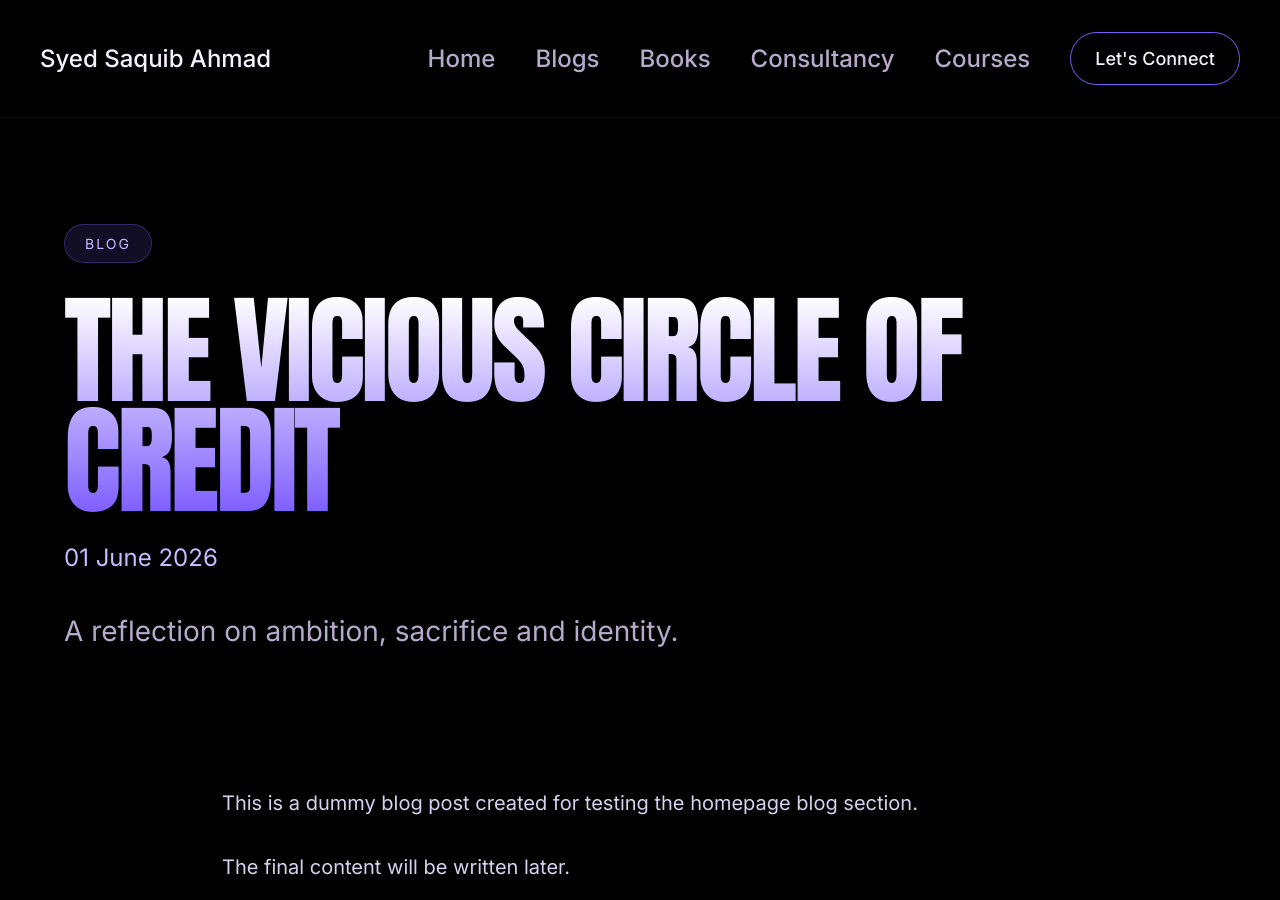
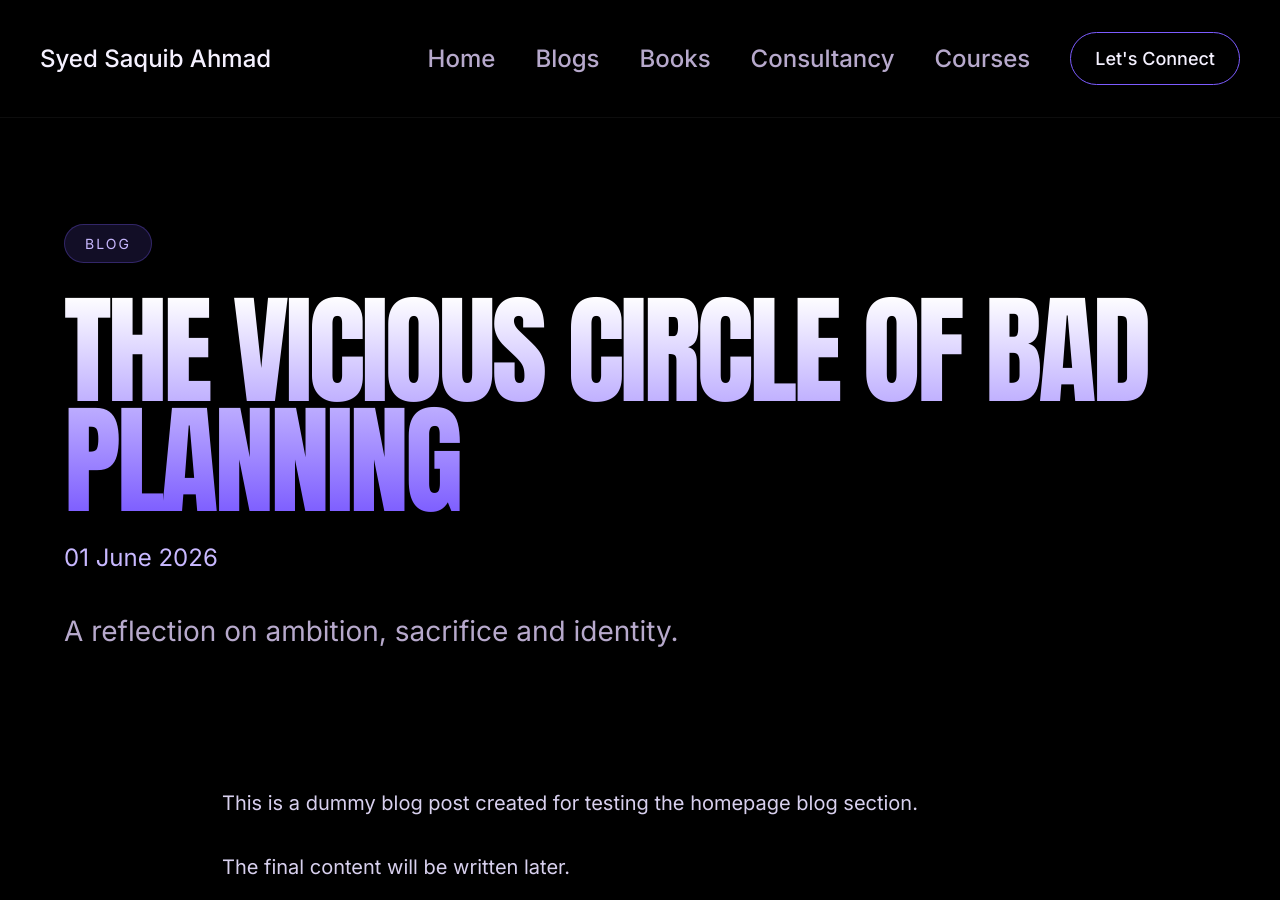
Before and after one commit to saquibahmad1234/saquib, a Jekyll site: the page built from _posts/2026-06-02-the-vicious-circle-of-bad-planning.md, in a window 1280 px wide and 900 px high, scrolled down 466 px. Built offline with Jekyll 4.4.1, drawn with Linux system fonts in a browser that asks for light colours.

Commit message:
Update 2026-06-02-the-vicious-circle-of-bad-planning.md

```diff
--- a/_posts/2026-06-02-the-vicious-circle-of-bad-planning.md
+++ b/_posts/2026-06-02-the-vicious-circle-of-bad-planning.md
@@ -1,7 +1,7 @@
 ---
 layout: blog-post
 
-title: "The Vicious Circle of Credit"
+title: "The Vicious Circle of Bad Planning"
 
 date: 2026-06-01
 
```
